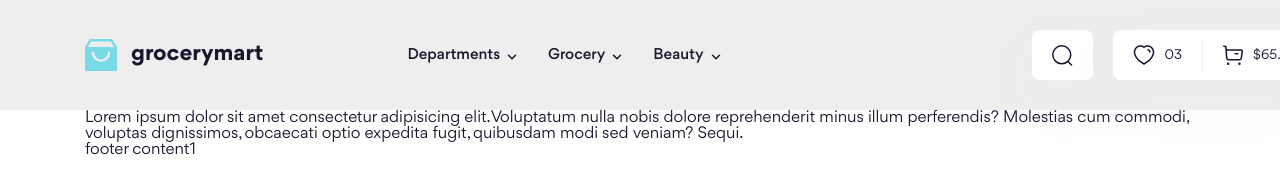
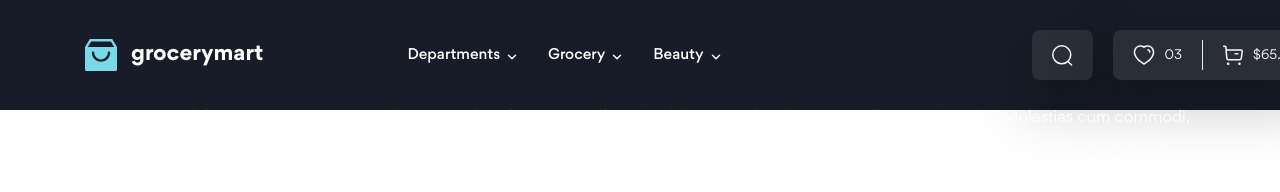
Before and after one commit to NORTTIS/project-html-08, a website: page index.html in a window 1280 px wide. Shown: the top 192 px of the page. Drawn offline with Linux system fonts and the light colour scheme.

Commit message:
add theme dark,ligh

```diff
--- a/index.html
+++ b/index.html
@@ -1,5 +1,5 @@
 <!DOCTYPE html>
-<html lang="en">
+<html lang="en" class="dark">
     <head>
         <meta charset="UTF-8" />
         <meta name="viewport" content="width=device-width, initial-scale=1.0" />
--- a/scss/base/_base.scss
+++ b/scss/base/_base.scss
@@ -2,11 +2,6 @@
 ::before,
 ::after {
     box-sizing: border-box;
-}
-:root {
-    --text-color: #1a162e;
-    --icon-color: brightness(0) saturate(100%) invert(8%) sepia(18%)
-        saturate(1960%) hue-rotate(210deg) brightness(94%) contrast(97%);
 }
 
 body {
--- a/scss/layouts/_header.scss
+++ b/scss/layouts/_header.scss
@@ -5,7 +5,7 @@
 }
 
 .header {
-    background-color: #eee;
+    background-color: var(--header-bg-color);
 }
 .top-bar {
     @extend %flexItemCenter;
@@ -39,8 +39,8 @@
         min-width: 50px;
         height: 50px;
         border-radius: 0.8rem;
-        background: var(--Secondary-Color-Background, #fff);
-        box-shadow: 0px 20px 60px 10px rgba(237, 237, 246, 0.2);
+        background: var(--top-act-group-bg-color);
+        box-shadow: 0px 20px 60px 10px var(--top-act-group-shadow);
     }
     &__btn {
         @extend %flexItemCenter;
@@ -56,7 +56,7 @@
     &__separate {
         width: 1px;
         height: 30px;
-        background: #ededf6;
+        background: var(--top-act-group-separate);
     }
     &__avatar {
         display: block;
--- a/scss/main.scss
+++ b/scss/main.scss
@@ -1,3 +1,4 @@
 @use "./base";
+@use "./themes";
 @use "./layouts";
 @use "./components";
--- /dev/null
+++ b/scss/themes/_dark.scss
@@ -0,0 +1,9 @@
+html.dark {
+    --text-color: #fff;
+    --icon-color: brightness(0) saturate(100%) invert(100%) sepia(0%)
+        saturate(7491%) hue-rotate(258deg) brightness(117%) contrast(94%);
+    --header-bg-color: #171c28;
+    --top-act-group-bg-color: #292e39;
+    --top-act-group-shadow: rgba(0, 0, 0, 0.2);
+    --top-act-group-separate: #ededf6;
+}
--- /dev/null
+++ b/scss/themes/_index.scss
@@ -0,0 +1,2 @@
+@forward "./dark";
+@forward "./light";
--- /dev/null
+++ b/scss/themes/_light.scss
@@ -0,0 +1,9 @@
+html {
+    --text-color: #1a162e;
+    --icon-color: brightness(0) saturate(100%) invert(8%) sepia(18%)
+        saturate(1960%) hue-rotate(210deg) brightness(94%) contrast(97%);
+    --header-bg-color: #eee;
+    --top-act-group-bg-color: #fff;
+    --top-act-group-shadow: rgba(237, 237, 246, 0.2);
+    --top-act-group-separate: #ededf6;
+}
```
Also changed, not shown: assets/css/main.css, 1 other file.
